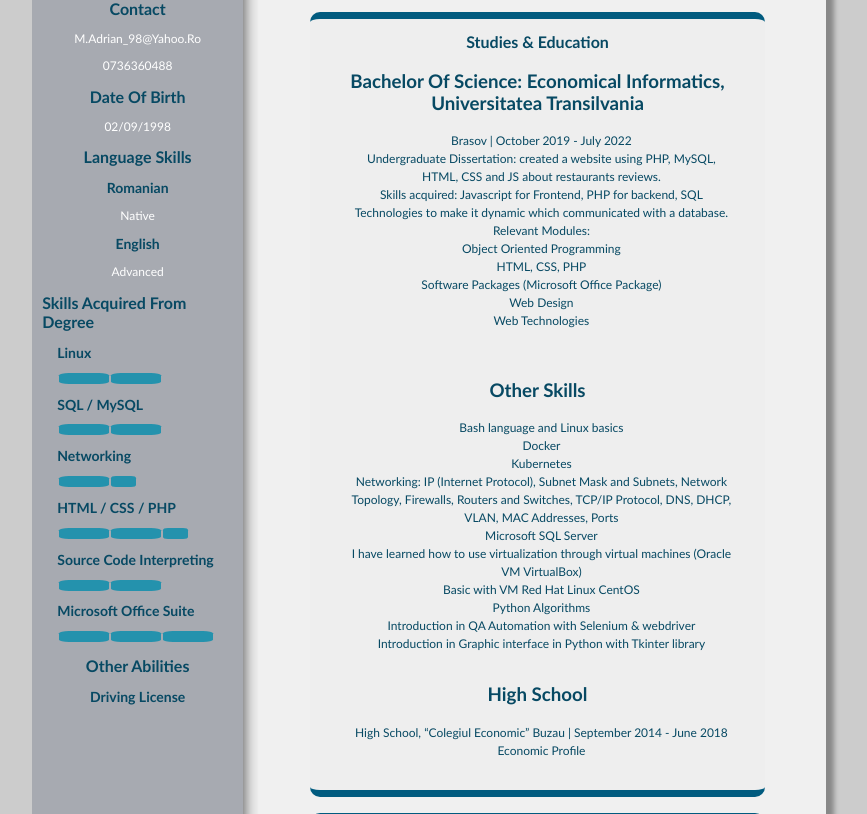
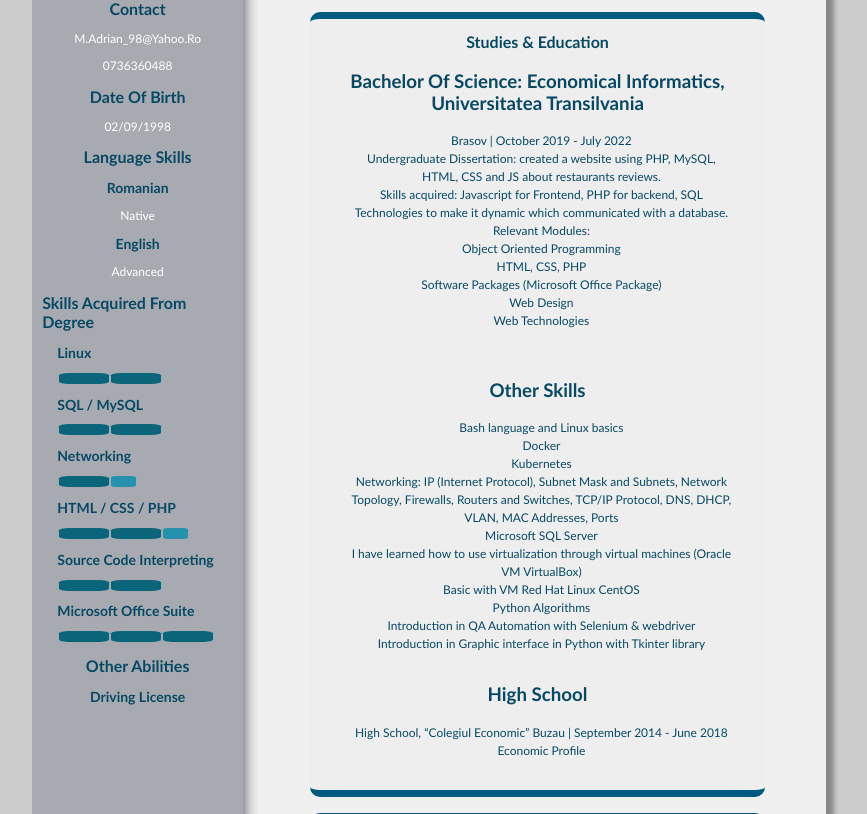
Before and after one commit to adrianmihai98/adrianmihai98.github.io, a PHP site: page / in a window 1280 px wide. Shown: the part 294-1108 px from the top of the page, without its empty margins (211-1078 px from the left). Run offline with PHP 8.4, Linux system fonts and the light colour scheme.

Commit message:
Update style.css

```diff
--- a/style.css
+++ b/style.css
@@ -140,7 +140,7 @@ body {
 
     width: 50px;
     height: .3cm;
-    background-color: #2492ad;
+    background-color: #0a647a;
     border-radius: 20%;
     margin-left: 2px;
   }
```
